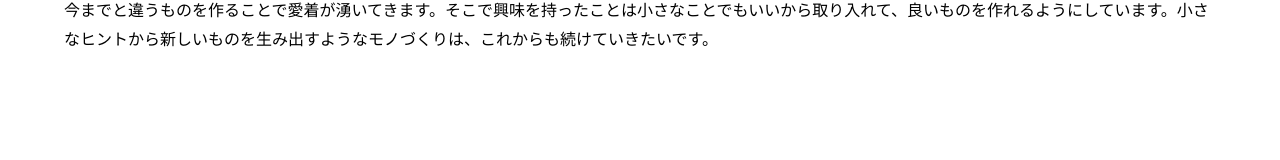
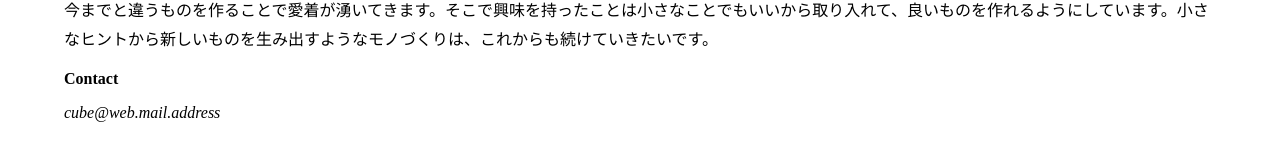
Before and after one commit to itc-s23005/blog2, a Next.js app: page /about in a window 1280 px wide. Shown: the part 402-562 px from the top of the page. Built offline with nearby package versions, Linux system fonts and the light colour scheme.

Commit message:
2nd Chapter4-7 pages/about.js syuusei

```diff
--- a/pages/about.js
+++ b/pages/about.js
@@ -1,6 +1,7 @@
 import Container from 'components/container'
 import Hero from 'components/hero'
 import PostBody from 'components/post-body'
+import Contact from 'components/contact'
 
 const About = () => {
   return (
@@ -25,6 +26,8 @@ const About = () => {
           今までと違うものを作ることで愛着が湧いてきます。そこで興味を持ったことは小さなことでもいいから取り入れて、良いものを作れるようにしています。小さなヒントから新しいものを生み出すようなモノづくりは、これからも続けていきたいです。
         </p>
       </PostBody>
+
+      <Contact />
     </Container>
   )
 }
```
